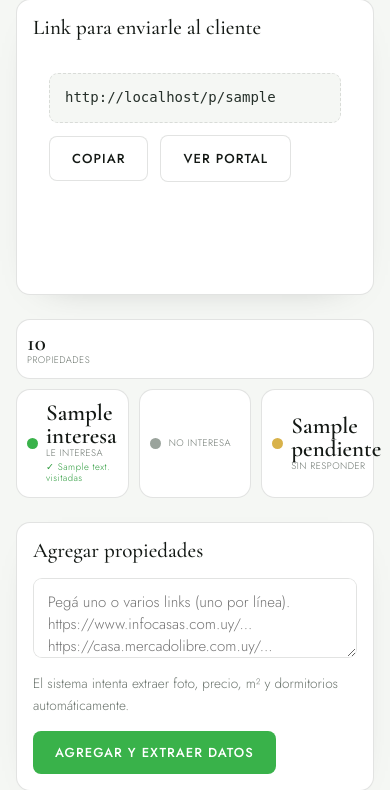
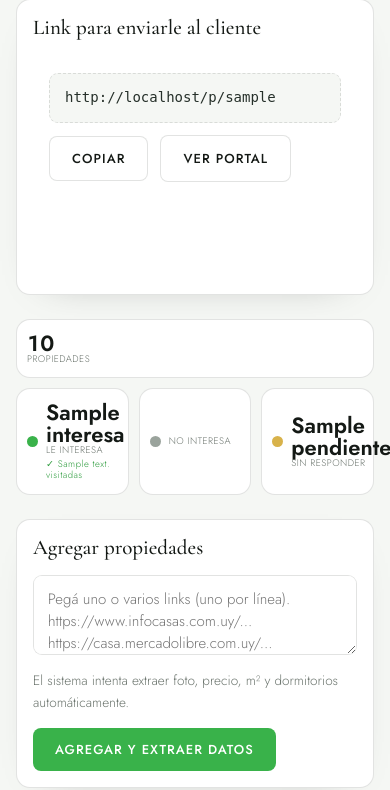
Before and after one commit to tinchomautner/inmocrm, a Flask app: template templates/client_detail.html in a window 390 px wide. Shown: the part 193-983 px from the top of the page. Run offline with Flask 3, Linux system fonts and the light colour scheme; the template is opened without the code that fills it: most values are stand-ins (such as "Sample title", 1, 10 or a date in 2020); grey boxes marked "Sample" are stand-in pictures.

Commit message:
Stats portal cliente: 3 columnas iguales (scope first-child solo al admin); numeros en Jost sans

```diff
--- a/static/style.css
+++ b/static/style.css
@@ -85,7 +85,7 @@ label { display: block; font-size: 11px; letter-spacing: .1em; text-transform: u
 /* stats */
 .stats { display: flex; gap: 14px; flex-wrap: wrap; margin-bottom: 24px; }
 .stat { flex: 1; min-width: 130px; background: var(--white); border: 1px solid var(--line); border-radius: var(--radius); padding: 16px 20px; display: flex; align-items: center; gap: 12px; }
-.stat .n { font-family: 'Cormorant Garamond', serif; font-size: 32px; line-height: 1; font-weight: 600; }
+.stat .n { font-family: 'Jost', sans-serif; font-size: 28px; line-height: 1; font-weight: 600; font-variant-numeric: tabular-nums; }
 .stat .l { font-size: 11px; letter-spacing: .12em; text-transform: uppercase; color: var(--stone); }
 .dot { width: 11px; height: 11px; border-radius: 50%; flex: none; }
 .dot.green { background: var(--green); }
@@ -215,11 +215,12 @@ img { max-width: 100%; height: auto; }
   .prop .resp { grid-column: 1 / -1; text-align: left; display: flex; align-items: center; justify-content: space-between; gap: 10px; }
   .prop .resp form { margin-top: 0 !important; }
 
-  /* stats: Propiedades sola arriba, las otras 3 juntas abajo */
+  /* stats: en el panel admin -> Propiedades sola arriba, las otras 3 juntas abajo.
+     En el portal del cliente (.stats sin .stats-admin) -> 3 columnas iguales. */
   .stats { display: grid; grid-template-columns: repeat(3, 1fr); gap: 10px; }
-  .stats .stat:first-child { grid-column: 1 / -1; }
+  .stats-admin .stat:first-child { grid-column: 1 / -1; }
   .stat { min-width: 0; padding: 12px 10px; gap: 8px; }
-  .stat .n { font-size: 23px; }
+  .stat .n { font-size: 22px; }
   .stat .l { font-size: 9.5px; letter-spacing: .05em; line-height: 1.2; }
 
   /* portal */
--- a/templates/client_detail.html
+++ b/templates/client_detail.html
@@ -41,7 +41,7 @@
     </div>
   </div>
 
-  <div class="stats">
+  <div class="stats stats-admin">
     <div class="stat"><div><div class="n">{{ stats.total }}</div><div class="l">Propiedades</div></div></div>
     <div class="stat"><span class="dot green"></span><div><div class="n">{{ stats.interesa }}</div><div class="l">Le interesa</div>{% if stats.visitadas %}<div class="l" style="text-transform:none; color:var(--green-deep); margin-top:2px;">✓ {{ stats.visitadas }} visitada{% if stats.visitadas != 1 %}s{% endif %}</div>{% endif %}</div></div>
     <div class="stat"><span class="dot no"></span><div><div class="n">{{ stats.no_interesa }}</div><div class="l">No interesa</div></div></div>
```
